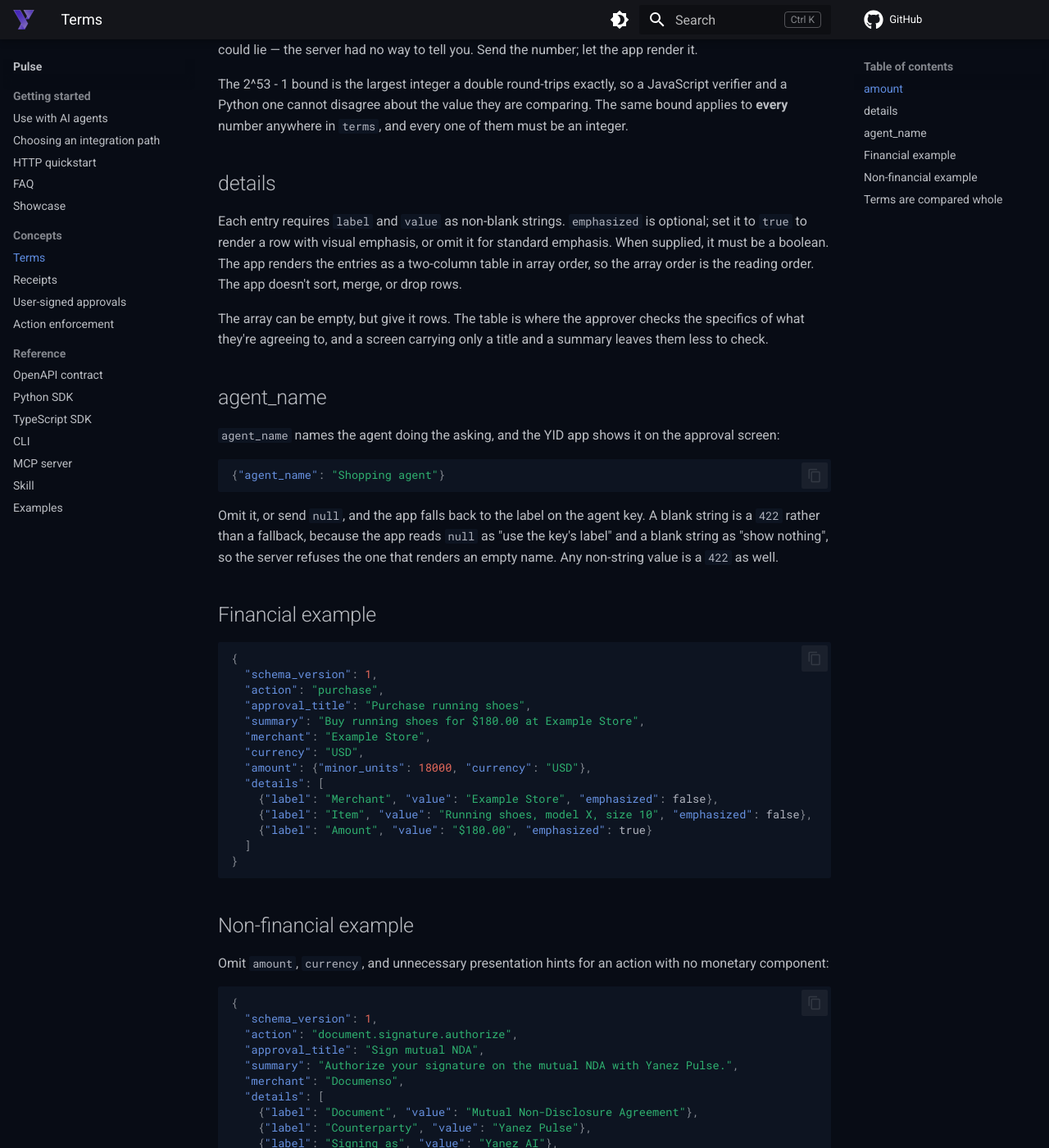
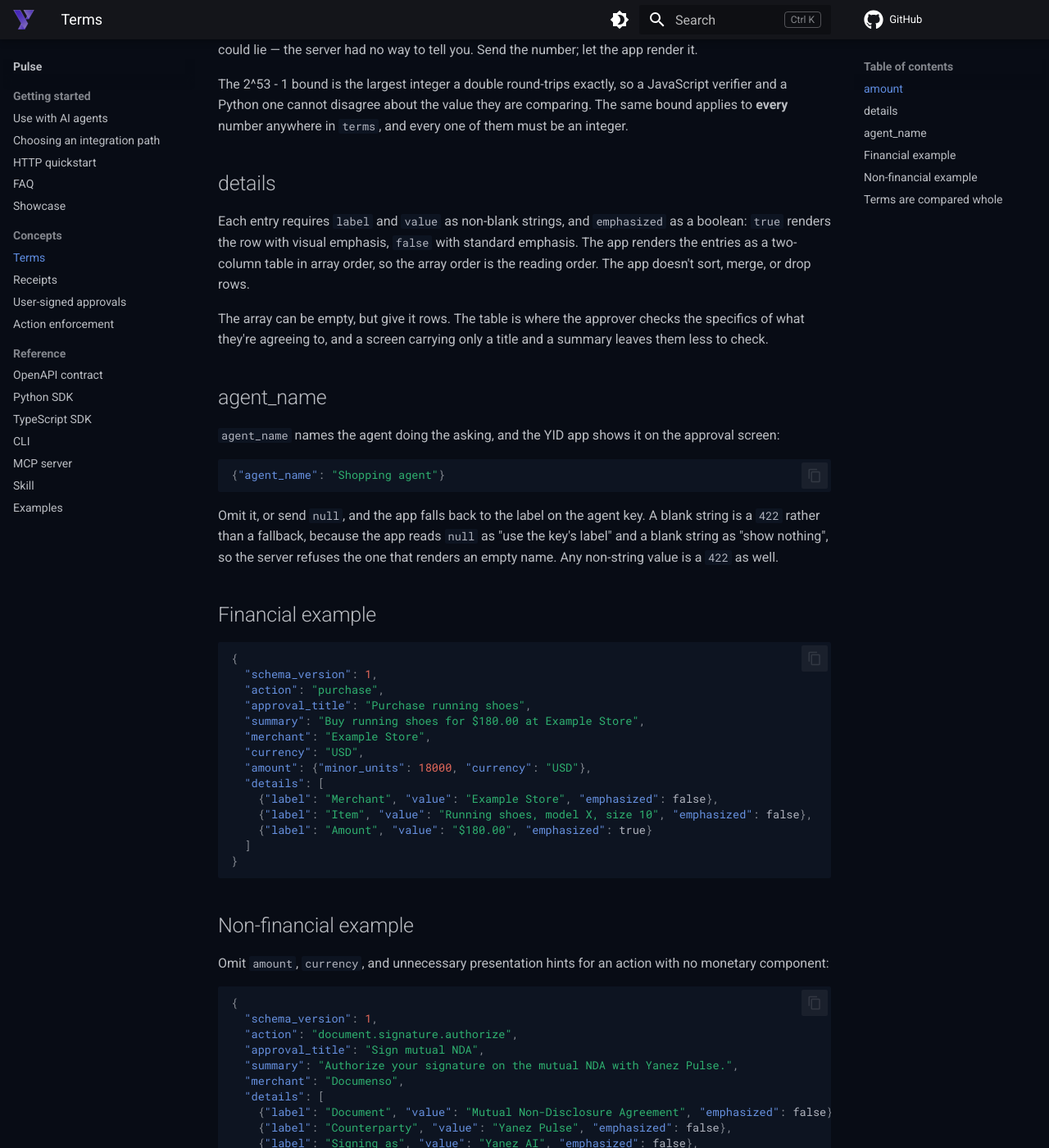
Before and after one commit to yanez-compliance/docs-yanez-ai, an MkDocs documentation site: the page built from docs/pulse/terms.md, in a window 1280 px wide and 1400 px high, scrolled down 1626 px. Shown: the whole window at 82% size. Built offline with MkDocs 1.6.1 and Material for MkDocs 9.7.7, drawn with Linux system fonts in a browser that asks for light colours; comment, search, counter and statistics services are not loaded; some of the changed text lies outside the part shown.

Commit message:
docs(pulse): document details[].emphasized as a required boolean
The YID iOS app currently rejects detail rows that omit emphasized, so
requests built from the docs could be accepted by the server yet vanish
from the app. Stop describing the field as optional and include it in
every example row.

````diff
--- a/docs/llms.txt
+++ b/docs/llms.txt
@@ -9,7 +9,7 @@ Pulse: Verifiable human approval for sensitive AI agent actions. An agent reques
 Pulse key facts:
 
 - Three parties. The agent creates an authorization request with exact `terms` and polls for the decision; its `yak_` API key can ask, not act. The user approves or rejects in the YID app. The action executor (relying party) verifies the signed receipt against the proposed action and consumes it when the action is single-use.
-- `terms` has a fixed, versioned shape: required `schema_version: 1`; non-blank `action`, `approval_title`, `summary`, and `merchant`; and `details`, whose rows require non-blank `label` and `value` while boolean `emphasized` is optional. Financial actions include allowlisted `currency` plus `amount` as `{minor_units, currency}`; non-financial actions omit both and YanezYID omits the Amount row. `amount.display` was removed because the app formats from `minor_units` and the currency's exponent. Every number anywhere in terms must be an integer no greater than 2^53-1. `agent_name` is optional, extra keys are allowed, and the approved object is embedded in the receipt as `yanez_terms`.
+- `terms` has a fixed, versioned shape: required `schema_version: 1`; non-blank `action`, `approval_title`, `summary`, and `merchant`; and `details`, whose rows require non-blank `label` and `value` plus boolean `emphasized` (`true` or `false`). Financial actions include allowlisted `currency` plus `amount` as `{minor_units, currency}`; non-financial actions omit both and YanezYID omits the Amount row. `amount.display` was removed because the app formats from `minor_units` and the currency's exponent. Every number anywhere in terms must be an integer no greater than 2^53-1. `agent_name` is optional, extra keys are allowed, and the approved object is embedded in the receipt as `yanez_terms`.
 - A receipt authorizes nothing by itself. The action executor must verify BOTH signatures — Yanez's Ed25519 signature over the receipt, and the approver's own BLS signature over `yanez_signed_message` — compare the signed `yanez_terms` with the proposed action structurally, check every field inside the signed message against the receipt, apply its own freshness policy (including `yanez_consent_not_after`) and its own `yanez_assurance_tier` floor, and consume single-use receipts. For single-use actions gate on `consumed_now: true`; `valid: true` only says the receipt is genuine. Consuming requires a caller-supplied `consumer_token`, reused verbatim on retry; `reason: "reservation_held"` means your own earlier attempt won and you should reconcile downstream rather than re-approve. A receipt is bearer proof: anyone holding it can consume it, so never log it or put it in a URL, and fetch the verification keys over HTTPS from a base URL you configure.
 - Five HTTP routes on a deployment-specific base URL (`YANEZ_BASE_URL`): `POST /api/agent/authorizations` creates a request (`Authorization: Bearer yak_...` plus a random `Idempotency-Key`); `GET /api/agent/authorizations/{request_id}?wait=25` long-polls for `pending`, `approved`, `rejected`, or `expired`; `GET /api/agent/user_keys` (agent key; Development only for now) lists the `{tier, public_key}` pairs registered for the key's own user, with keys spelled `0x` + lowercase hex like `yanez_user_public_key` and `tier` null when unrecognized; `GET /api/authz/public-keys` returns Ed25519 JWKs (public); `POST /api/authz/introspect` consumes a receipt (public).
 - The receipt (`artifact`) is a compact EdDSA JWS. Verify it offline: pin `alg=EdDSA`, select the key by header `kid`, check your exact expected `iss`, and check that `sub` is the YID tied to the account being acted on.
--- a/docs/pulse/terms.md
+++ b/docs/pulse/terms.md
@@ -58,11 +58,10 @@ integer.
 
 ## details
 
-Each entry requires `label` and `value` as non-blank strings. `emphasized` is optional;
-set it to `true` to render a row with visual emphasis, or omit it for standard emphasis.
-When supplied, it must be a boolean. The app renders the entries as a two-column table
-in array order, so the array order is the reading order. The app doesn't sort, merge,
-or drop rows.
+Each entry requires `label` and `value` as non-blank strings, and `emphasized` as a
+boolean: `true` renders the row with visual emphasis, `false` with standard emphasis.
+The app renders the entries as a two-column table in array order, so the array order is
+the reading order. The app doesn't sort, merge, or drop rows.
 
 The array can be empty, but give it rows. The table is where the approver checks the
 specifics of what they're agreeing to, and a screen carrying only a title and a summary
@@ -114,11 +113,11 @@ monetary component:
   "summary": "Authorize your signature on the mutual NDA with Yanez Pulse.",
   "merchant": "Documenso",
   "details": [
-    {"label": "Document", "value": "Mutual Non-Disclosure Agreement"},
-    {"label": "Counterparty", "value": "Yanez Pulse"},
-    {"label": "Signing as", "value": "Yanez AI"},
-    {"label": "Agreement ID", "value": "NDA-2026-0914"},
-    {"label": "Governing law", "value": "California"}
+    {"label": "Document", "value": "Mutual Non-Disclosure Agreement", "emphasized": false},
+    {"label": "Counterparty", "value": "Yanez Pulse", "emphasized": false},
+    {"label": "Signing as", "value": "Yanez AI", "emphasized": false},
+    {"label": "Agreement ID", "value": "NDA-2026-0914", "emphasized": false},
+    {"label": "Governing law", "value": "California", "emphasized": false}
   ]
 }
 ```
````
Also changed, not shown: docs/pulse/http-quickstart.md (+1 -1 lines).
